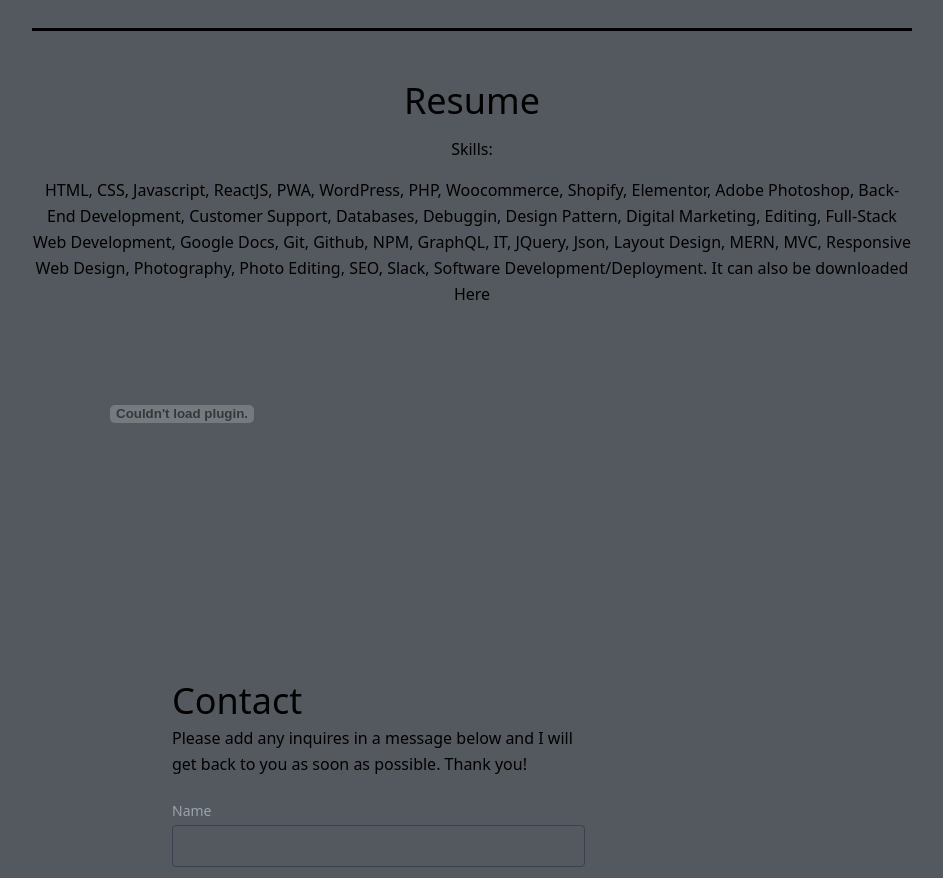
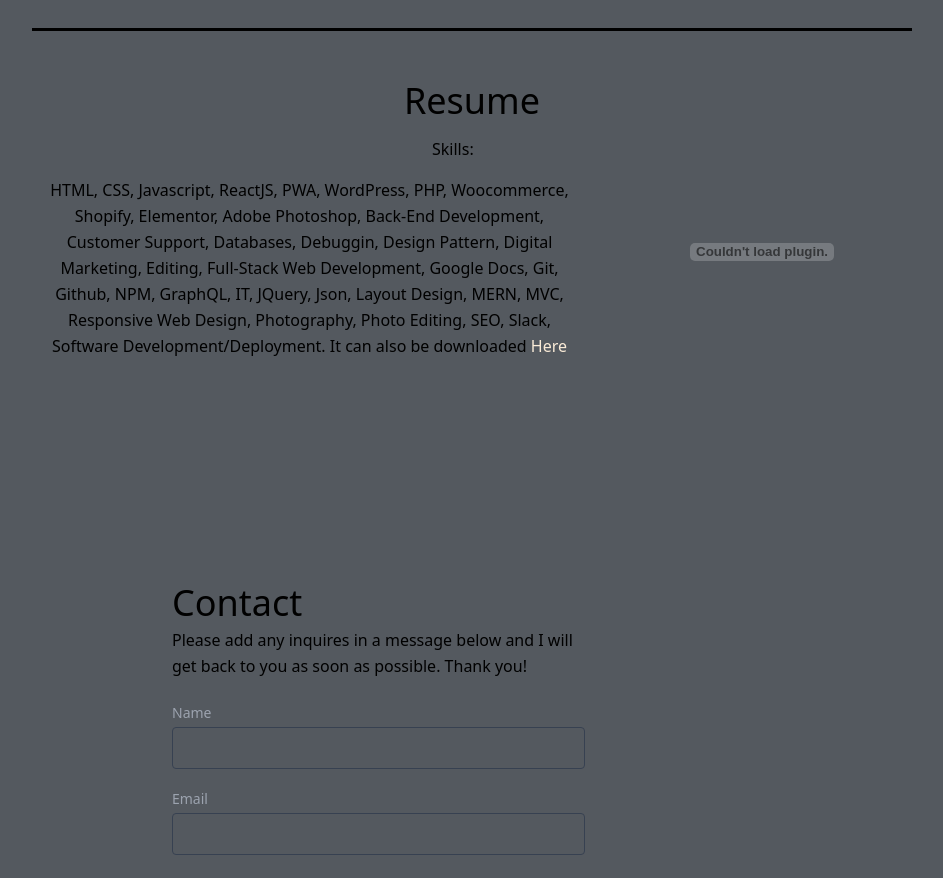
Before and after one commit to LuisChevere/portfolio-react, a React (Create React App) app: page / in a window 1280 px wide. Shown: the part 1420-2298 px from the top of the page, without its empty margins (168-1111 px from the left). Built offline with nearby package versions, Linux system fonts and the light colour scheme.

Commit message:
updated css

```diff
--- a/src/index.css
+++ b/src/index.css
@@ -73,6 +73,39 @@ p {
     color: black;
 }
 
+/* Resume */
+
+.resumeSkills {
+    padding-left: 15px;
+    display: flex;
+    flex-direction: row
+}
+
+
+#skills {
+    color: black;
+    /* display: flex;
+    justify-content: center;
+    align-items: center; */
+    padding-right: 40px;
+}
+
+#resume h2 {
+    display: flex;
+    justify-content:flex-start;
+    padding-left: 400px;
+
+}
+
+.resume{
+    width:fit-content;
+    height: fit-content;
+}
+
+.download{
+    color: antiquewhite;
+}
+
   .hr {
     height: 3px;
     background-color: black;
```
